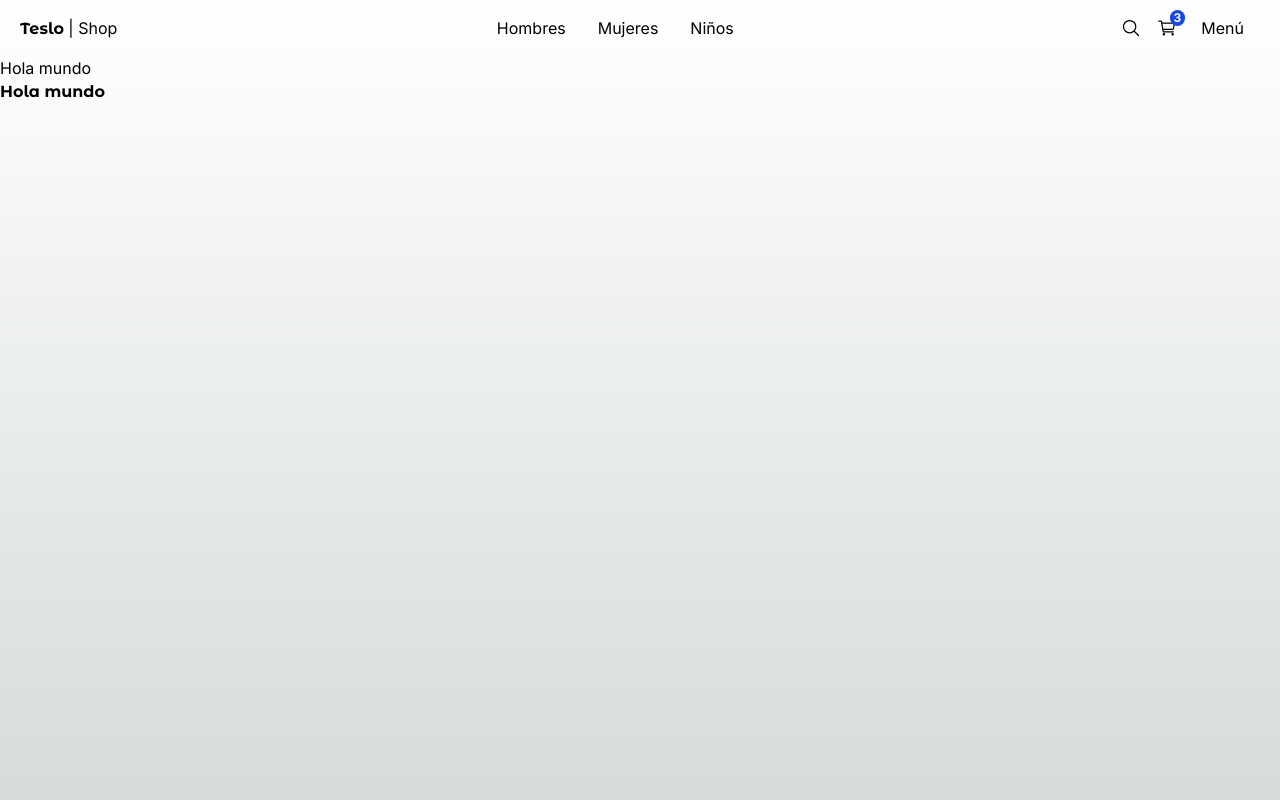
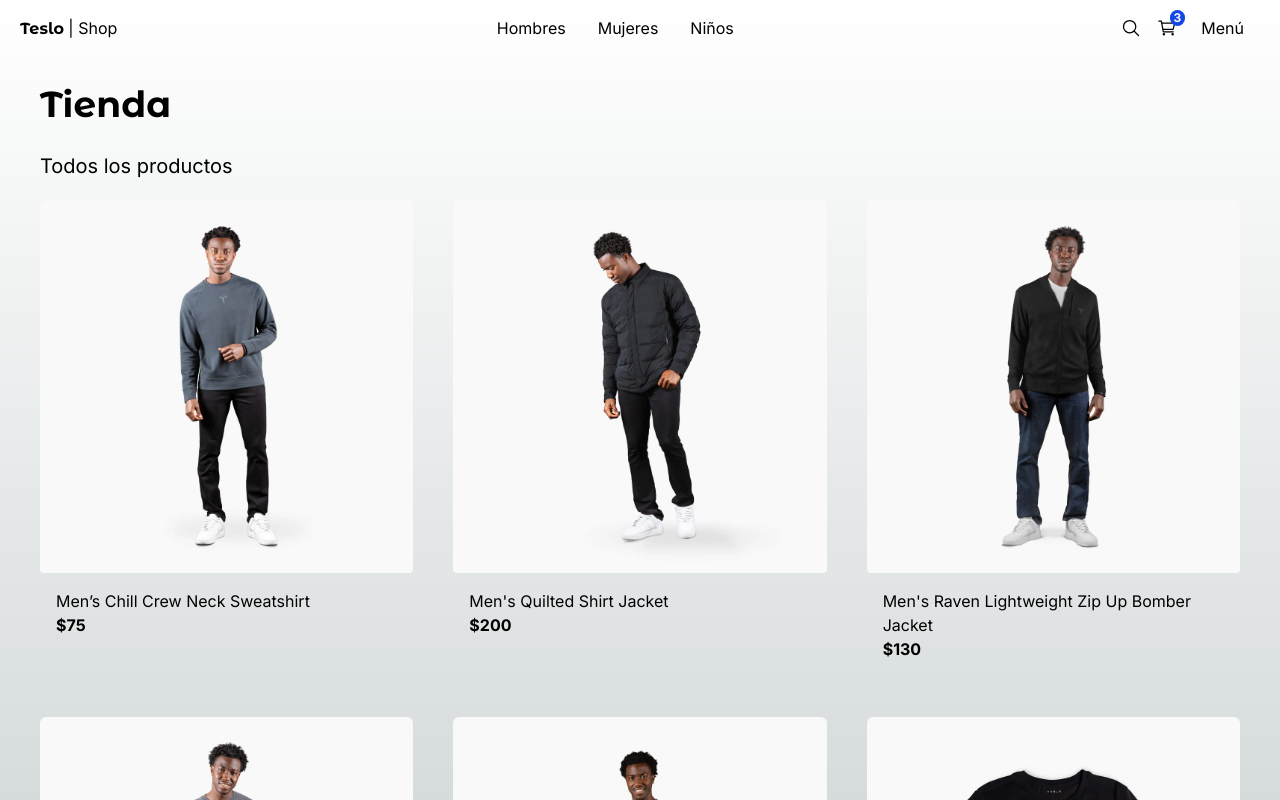
Before and after one commit to Yunuel-Soto/Tesloshop-e-commers, a Next.js app: page / in a window 1280 px wide. Shown: the top 800 px of the page. Built offline with nearby package versions, Linux system fonts and the light colour scheme.

Commit message:
home menu shop

```diff
--- a/src/app/(shop)/category/[id]/page.tsx
+++ b/src/app/(shop)/category/[id]/page.tsx
@@ -1,5 +1,18 @@
+import { notFound } from "next/navigation";
 
-export default function() {
+interface Props {
+  params: {
+    id: string
+  }
+}
+
+export default async function ({ params }: Props) {
+  const { id } = await params;
+
+  if (id === 'kids') {
+    notFound();
+  }
+
   return (
     <div>
         <h1>Category page</h1>
--- /dev/null
+++ b/src/app/(shop)/category/not-found.tsx
@@ -0,0 +1,8 @@
+import { PageNotFound } from '@/components'
+
+export default function () {
+
+  return (
+      <PageNotFound/>
+  )
+}
--- a/src/app/(shop)/layout.tsx
+++ b/src/app/(shop)/layout.tsx
@@ -8,7 +8,9 @@ export default function ShopLayout({
   return (
     <main className="min-h-screen">
       <TopMenu />
-      {children}
+      <div className="px-0 sm:px-10">
+        {children}
+      </div>
     </main>
   );
 }
--- a/src/app/(shop)/page.tsx
+++ b/src/app/(shop)/page.tsx
@@ -1,10 +1,14 @@
-import { titleFont } from "@/config/fonts";
+import { ProductGrid, Title } from "@/components";
+import { initialData } from "@/seed/seed";
 
 export default function Home() {
+
+  const products = initialData.products;
+
   return (
     <>
-      <h1>Hola mundo</h1>
-      <h2 className={`${titleFont.className} font-bold`}>Hola mundo</h2>
+      <Title title="Tienda" subTilte="Todos los productos" className="mb-2" />
+      <ProductGrid products={products}/>
     </>
   );
 }
--- a/src/app/layout.tsx
+++ b/src/app/layout.tsx
@@ -17,7 +17,7 @@ export default function RootLayout({
       lang="en"
       className={`${inter.className} h-full antialiased`}
     >
-      <body className="min-h-full flex flex-col">{children}</body>
+      <body className="min-h-full! flex flex-col">{children}</body>
     </html>
   );
 }
--- a/src/components/index.ts
+++ b/src/components/index.ts
@@ -1 +1,5 @@
 export * from './iu/top-menu/TopMenu'
+export { PageNotFound } from './iu/not-found/PageNotFound'
+export * from './iu/title/Title'
+export * from './products/product-grid/ProductGrid'
+export * from './products/product-grid/ProductGridItem'
--- /dev/null
+++ b/src/components/iu/not-found/PageNotFound.tsx
@@ -0,0 +1,29 @@
+import { titleFont } from "@/config/fonts";
+import Image from "next/image";
+import Link from "next/link";
+
+export function PageNotFound() {
+    return (
+        <div className="flex flex-col-reverse md:flex-row h-200 w-full justify-center items-center align-middle">
+            <div className="text-center px-5 mx-5">
+                <h2 className={`${titleFont.className} antialiased text-9xl`}>404</h2>
+                <p className="font-semibold text-xl">Whoops! Lo sentimos mucho</p>
+                <p className="font-light">
+                    <span>Puedes regresar al </span>
+                    <Link className="font-normal hover:underline transition-all" href={'/'}>
+                        Inicio
+                    </Link>
+                </p>
+            </div>
+            <div className="px-5 mx-5">
+                <Image
+                    width={'550'}
+                    height={'550'}
+                    src="/imgs/starman_750x750.png"
+                    alt={"Starman"}
+                    className="p-5 sm:p-0"
+                />
+            </div>
+        </div>
+    )
+}
--- /dev/null
+++ b/src/components/iu/title/Title.tsx
@@ -0,0 +1,24 @@
+import { titleFont } from "@/config/fonts"
+
+interface Props {
+  title: string,
+  subTilte?: string,
+  className?: string,
+}
+
+export const Title = ({title, subTilte, className} : Props) => {
+  return (
+    <div className={`mt-3 ${className}`}>
+      <h1 className={`${titleFont.className} antialiased text-4xl font-semibold my-7`}>
+        {title}
+      </h1>
+      {
+        subTilte && (
+          <h3 className="text-xl mb-5">
+            {subTilte}
+          </h3>
+        )
+      }
+    </div>
+  )
+}
--- /dev/null
+++ b/src/components/products/product-grid/ProductGrid.tsx
@@ -0,0 +1,19 @@
+import { Product } from '@/interfaces'
+import { ProductGridItem } from './ProductGridItem'
+
+interface Props {
+    products: Product[]
+}
+
+export const ProductGrid = ({ products }: Props) => {
+
+    return (
+        <div className='grid grid-cols-2 sm:grid-cols-3 mb-10 gap-10'>
+            {
+                products.map(product => (
+                    <ProductGridItem key={product.slug} product={product}/>
+                ))
+            }
+        </div>
+    )
+}
--- /dev/null
+++ b/src/components/products/product-grid/ProductGridItem.tsx
@@ -0,0 +1,37 @@
+'use client'
+import { Product } from "@/interfaces"
+import Image from 'next/image';
+import Link from "next/link";
+import { useState } from "react";
+
+interface Props {
+    product: Product
+}
+
+export const ProductGridItem = ({ product }: Props) => {
+
+    const [displayImage, setDisplayImage] = useState(product.images[0]);
+
+
+
+    return (
+        <div className="rounded-md overflow-hidden fade-in">
+            <Link href={`/product/${product.slug}`}>
+                <Image
+                    src={`/products/${displayImage}`}
+                    alt={product.title}
+                    className="w-full object-cover rounded"
+                    width={'500'}
+                    height={'500'}
+                    onMouseEnter={() => setDisplayImage(product.images[1])}
+                    onMouseLeave={() => setDisplayImage(product.images[0])}
+                />
+            </Link>
+            <div className="p-4 flex flex-col">
+                <Link className="hover:text-blue-600" href={`/product/${product.slug}`}>{product.title}</Link>
+                <span className="font-bold">${product.price}</span>
+            </div>
+        </div>
+
+    )
+}
--- /dev/null
+++ b/src/interfaces/index.ts
@@ -0,0 +1 @@
+export * from './product.interface'
--- /dev/null
+++ b/src/interfaces/product.interface.ts
@@ -0,0 +1,16 @@
+export interface Product {
+    // id: string
+    description: string;
+    images: string[];
+    inStock: number;
+    price: number;
+    sizes: ValidSizes[];
+    slug: string;
+    tags: string[];
+    title: string;
+    type: ValidTypes;
+    gender: 'men'|'women'|'kid'|'unisex'
+}
+
+export type ValidSizes = 'XS'|'S'|'M'|'L'|'XL'|'XXL'|'XXXL';
+export type ValidTypes = 'shirts'|'pants'|'hoodies'|'hats';
```
